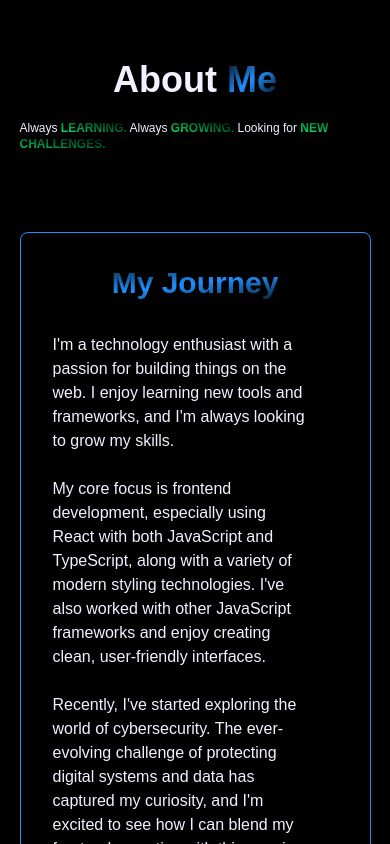
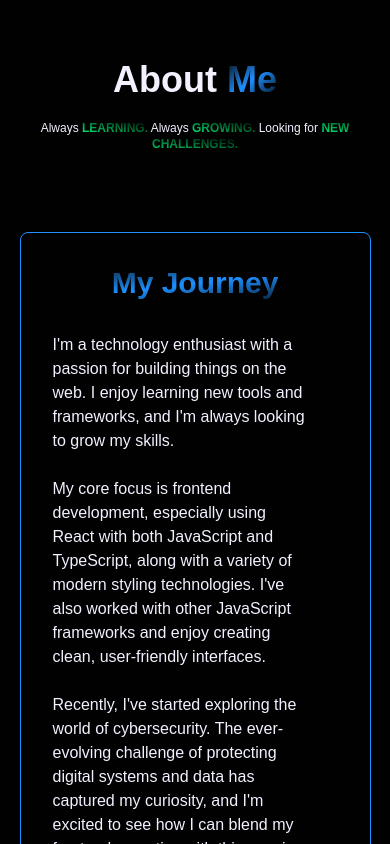
Before and after one commit to PrashantaDA/Portfoliov2, a React (Vite) app: page / in a window 390 px wide. Shown: the part 900-1744 px from the top of the page. Built offline with nearby package versions, Linux system fonts and the light colour scheme; a web font is replaced by a local one.

Commit message:
Added center text

```diff
--- a/src/components/TechCard.jsx
+++ b/src/components/TechCard.jsx
@@ -31,7 +31,7 @@ const TechCard = ({ icon, name, level }) => {
 	return (
 		<div
 			ref={cardRef}
-			className="group relative flex flex-col items-center justify-center p-4 bg-darker/30 backdrop-blur-sm rounded-xl border border-accent2/10 hover:border-accent2/50 transition-all duration-300 hover:shadow-lg hover:shadow-accent2/10 hover:-translate-y-1 perspective"
+			className="group relative flex flex-col items-center justify-center text-center p-4 bg-darker/30 backdrop-blur-sm rounded-xl border border-accent2/10 hover:border-accent2/50 transition-all duration-300 hover:shadow-lg hover:shadow-accent2/10 hover:-translate-y-1 perspective"
 		>
 			<div className="text-primary/70 group-hover:text-accent2 transition-all duration-1000 mb-2 transform transform-gpu group-hover:scale-110 group-hover:rotate-[360deg]">
 				{icon}
--- a/src/sections/About.jsx
+++ b/src/sections/About.jsx
@@ -91,7 +91,7 @@ const About = () => {
 					<h1 className="text-4xl font-semibold">
 						About <span className="text-gradient">Me</span>
 					</h1>
-					<p className="text-xs md:text-sm mt-5">
+					<p className="text-xs md:text-sm mt-5 text-center">
 						Always <span className="text-gradient2 title-span">Learning.</span> Always <span className="text-gradient2 title-span">Growing.</span> Looking for{" "}
 						<span className="text-gradient2 title-span">New Challenges.</span>
 					</p>
```
